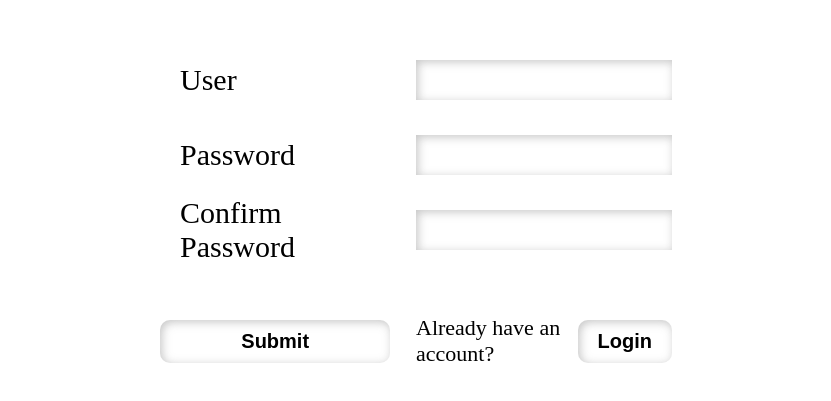
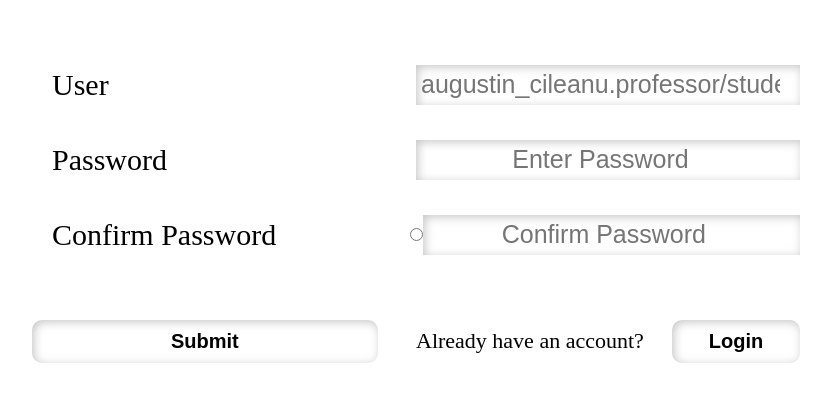
Before and after one commit to Ahamdan114/dissertify-hub, a React (Create React App) app in the folder client/: page / in a window 1280 px wide. Shown: the part 189-590 px from the top of the page, without its empty margins (224-1055 px from the left). Built offline with nearby package versions, Linux system fonts and the light colour scheme.

Commit message:
Added radios button and added toggle functionality

```diff
--- a/client/src/components/Authentication.css
+++ b/client/src/components/Authentication.css
@@ -7,7 +7,7 @@
 }
 
 .formContainer {
-    width: 40%;
+    width: 60%;
     display: flex;
     flex-direction: column;
     justify-content: center;
@@ -23,7 +23,8 @@
     margin-bottom: 25px;
 }
 
-.form-input > input {
+.form-input > input[type="text"],
+.form-input > input[type="password"] {
     width: 50%;
     font-size: 25px;
     height: 40px;
@@ -33,13 +34,24 @@
     transition: all 0.5s ease-in-out;
 }
 
-.form-input > input:hover {
+.form-input > input[type="text"]::placeholder,
+.form-input > input[type="password"]::placeholder {
+    text-align: center;
+}
+
+.form-input > input[type="text"]:hover,
+.form-input > input[type="password"]:hover {
     box-shadow: inset 2px 2px 10px rgba(142, 142, 142, 0.5),
         2px 2px 10px rgba(142, 142, 142, 0.8);
 }
 
-.form-input > input:focus {
+.form-input > input[type="text"]:focus,
+.form-input > input[type="password"]:focus {
     outline: none;
+}
+
+.form-input-checkbox {
+
 }
 
 .form-input > label {
--- a/client/src/components/Authentication.jsx
+++ b/client/src/components/Authentication.jsx
@@ -62,7 +62,8 @@ const Authentication = () => {
                 <div className="form-input">
                     <label>User</label>
                     <input
-                        placeholder=""
+                        type="text"
+                        placeholder="augustin_cileanu.professor/student.ase.ro"
                         value={user}
                         onChange={(e) => setUser(e.target.value)}
                     />
@@ -70,7 +71,8 @@ const Authentication = () => {
                 <div className="form-input">
                     <label>Password</label>
                     <input
-                        placeholder=""
+                        type="text"
+                        placeholder="Enter Password"
                         value={password}
                         onChange={(e) => setPassword(e.target.value)}
                     />
@@ -78,21 +80,33 @@ const Authentication = () => {
                 <div className="form-input">
                     <label>Confirm Password</label>
                     <input
-                        placeholder=""
+                        className="form-input-checkbox"
+                        checked={isVisible}
+                        type="radio"
+                        onClick={() => setIsVisible(!isVisible)}
+                    />
+                    <input
+                        type={`${isVisible ? "text" : "password"}`}
+                        placeholder="Confirm Password"
                         value={confirmPassword}
                         onChange={(e) => setConfirmPassword(e.target.value)}
                     />
                 </div>
                 <div className="authentication-options">
                     <div className="authentication-submit">
-                        <button className="authentication-submit-btn"
-                        onClick={(e) => authenticationSubmit(e)}>
+                        <button
+                            className="authentication-submit-btn"
+                            onClick={(e) => authenticationSubmit(e)}
+                        >
                             Submit
                         </button>
                     </div>
                     <div className="authentication-redirection">
                         <p>Already have an account?</p>
-                        <button className="authentication-redirection-btn" onClick={redirectLogin}>
+                        <button
+                            className="authentication-redirection-btn"
+                            onClick={redirectLogin}
+                        >
                             Login
                         </button>
                     </div>
```
